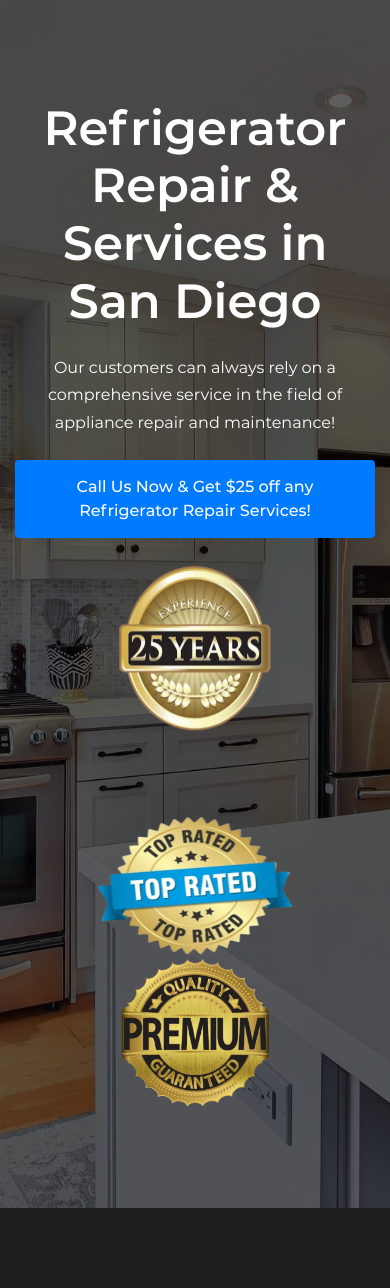
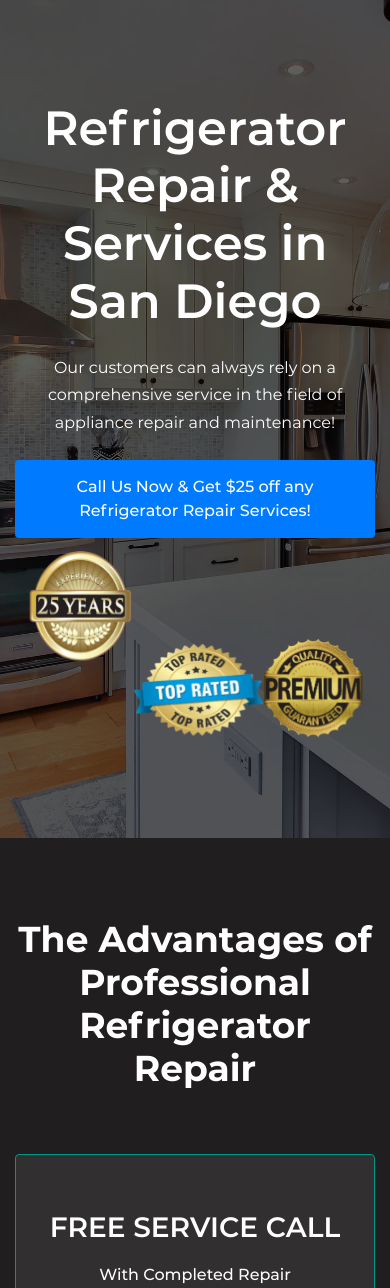
Before and after one commit to lektraluthor/applianceservicecenter, a PHP site: page / in a window 390 px wide. Shown: the part 152-1440 px from the top of the page. Run offline with PHP 8.4, Linux system fonts and the light colour scheme.

Commit message:
added responsive badges

```diff
--- a/assets/css/main.css
+++ b/assets/css/main.css
@@ -265,6 +265,14 @@ header .navbar-nav .nav-item .nav-link:hover {
 @media (max-width: 767px) {
   .hero {
     padding: 100px 0;
+  }
+
+  .badges {
+    margin-top: 100px;
+  }
+  .badges img {
+    height: 100px;
+    margin: 0;
   }
 }
 .offers {
--- a/assets/scss/hero.scss
+++ b/assets/scss/hero.scss
@@ -61,4 +61,12 @@
   .hero {
     padding: 100px 0;
   }
+
+  .badges {
+    margin-top: 100px;
+    img {
+      height: 100px;
+      margin: 0;
+    }
+  }
 }
```
Also changed, not shown: 1 other file.
